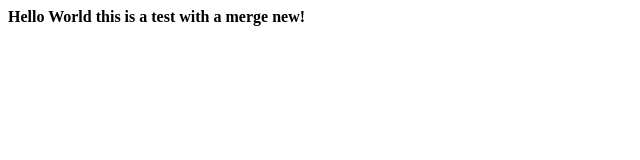
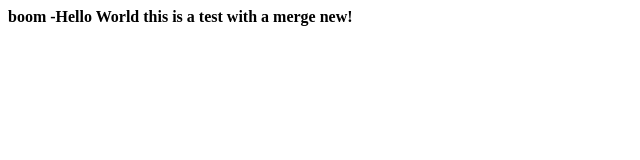
Before and after one commit to tapvolt/upguard-uk, a plain HTML site: page index.html in a window 1280 px wide. Shown: the whole page, without its empty margins (0-640 px from the left). Drawn offline with Linux system fonts and the light colour scheme.

Commit message:
try this

```diff
--- a/index.html
+++ b/index.html
@@ -1 +1 @@
-<b>Hello World this is a test with a merge new!</b>
+<b>boom -Hello World this is a test with a merge new!</b>
```
